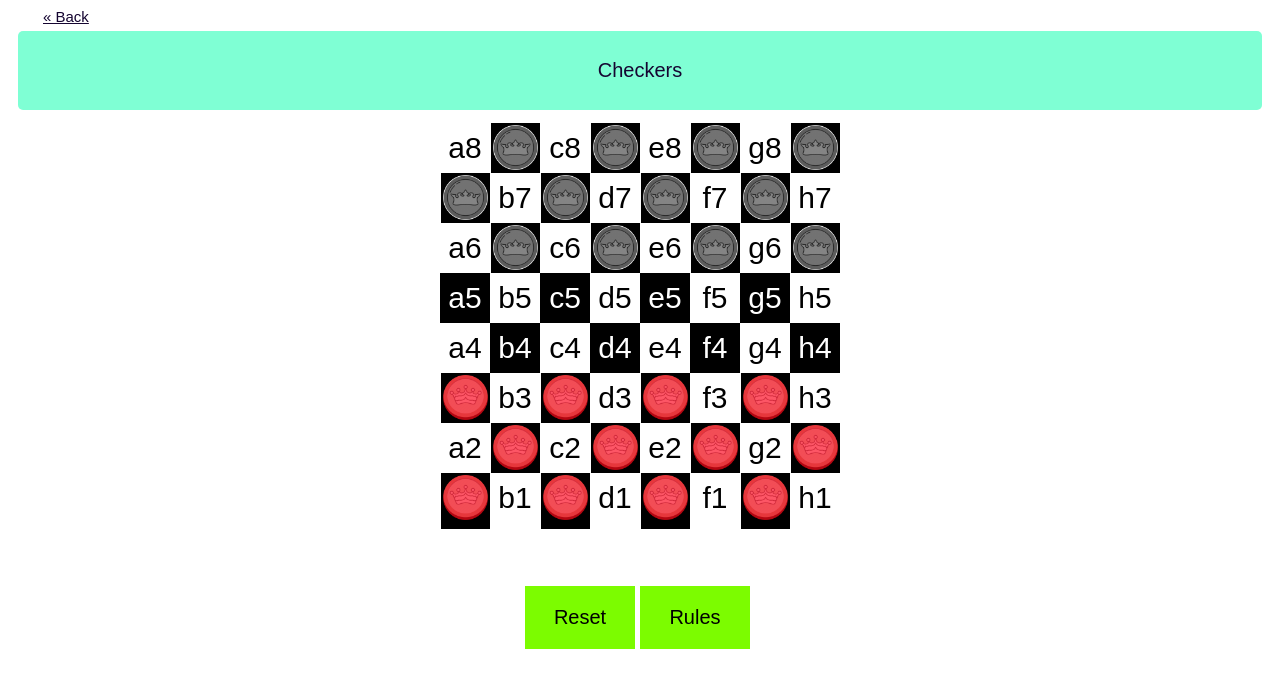
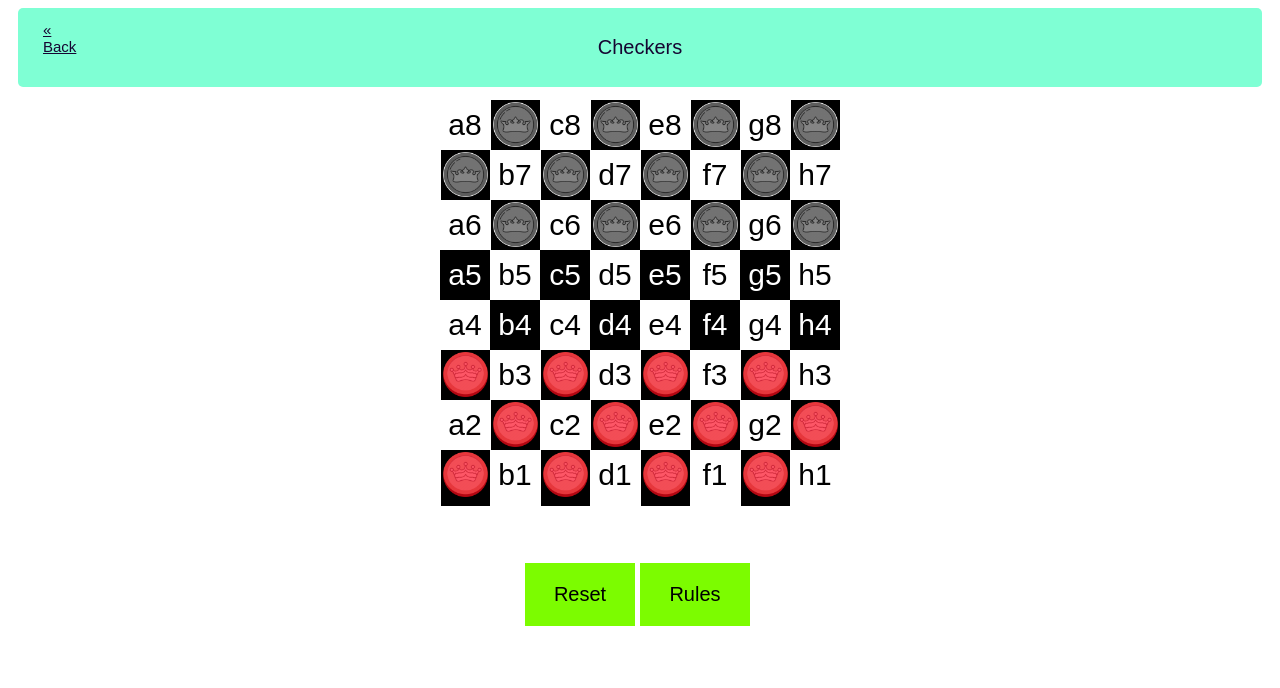
Before and after one commit to CameronRWS/The-Sweet-Suite, a React (Create React App) app in the folder frontend/: page /checkers in a window 1280 px wide. Shown: the top 688 px of the page. Built offline with nearby package versions, Linux system fonts and the light colour scheme.

Commit message:
some css fixes from merge

```diff
--- a/frontend/src/pages/GameSuite.css
+++ b/frontend/src/pages/GameSuite.css
@@ -21,7 +21,7 @@
   text-decoration: underline;
 }
 
-.BackButton {
+/* .BackButton {
   padding: 8px 25px;
   margin: 5px 10px;
   border-radius: 5px;
@@ -30,7 +30,23 @@
   font-family: Arial, Helvetica, sans-serif;
   font-size: 15px;
   text-decoration: underline;
+} */
+
+.BackButton{
+  padding: 8px 25px;
+  margin: 5px 10px;
+  border-radius: 5px;
+  color:#150531;
+  text-align: left;
+  font-family:Arial, Helvetica, sans-serif;
+  font-size: 15px;
+  text-decoration: underline;
+  position: absolute;
+  right: 1;
+  width: 20px;
+  height: 10px;
 }
+
 
 .Checkers {
   position: relative;
@@ -67,3 +83,18 @@
   text-align: center;
   color: white;
 }
+
+.Settings{
+  padding: 8px 20px;
+  margin: 5px 40px;
+  border-radius: 0px;
+  color:#150531;
+  text-align: right;
+  font-family:Arial, Helvetica, sans-serif;
+  font-size: 15px;
+  position: absolute;
+  right: 0;
+  width: 20px;
+  height: 10px;
+  text-decoration: underline;
+}
```
